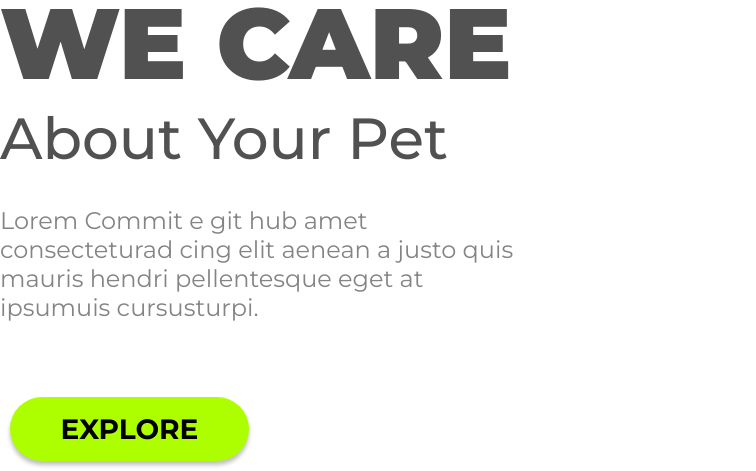
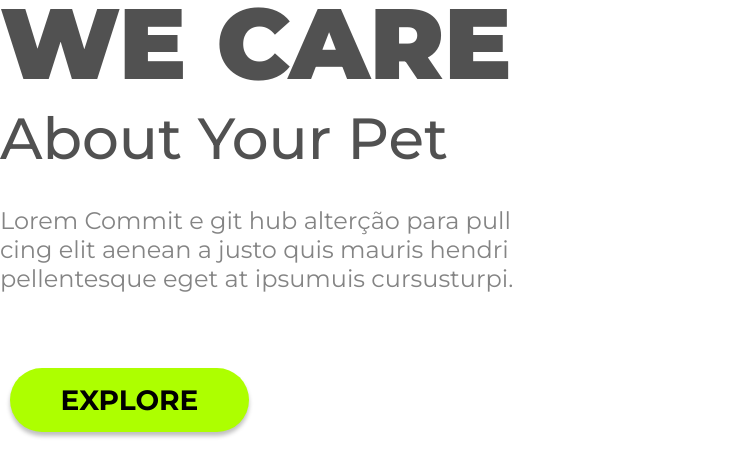
Before and after one commit to Rhhawk/Primeiro-Projeto-CSS1-Responsivo, a plain HTML site: page index.html in a window 1280 px wide. Shown: the part 771-1242 px from the top of the page, without its empty margins (0-756 px from the left). After the commit the page ends 1213 px from the top, so only its background shows below. Drawn offline with Linux system fonts and the light colour scheme.

Commit message:
alteração do paragrafo index.html

```diff
--- a/index.html
+++ b/index.html
@@ -29,7 +29,7 @@
         <section class="textos">
             <h1 id="titulo">WE CARE</h1>
             <h2 id="subtitulo"><strong>About Your Pet</strong></h2>
-            <p>Lorem Commit e git hub amet consecteturad
+            <p>Lorem Commit e git hub alterção para pull
                 cing elit aenean a justo quis mauris hendri
                 pellentesque eget at ipsumuis cursusturpi.</p>
             <button id="botao-explore">Explore</button>
```
